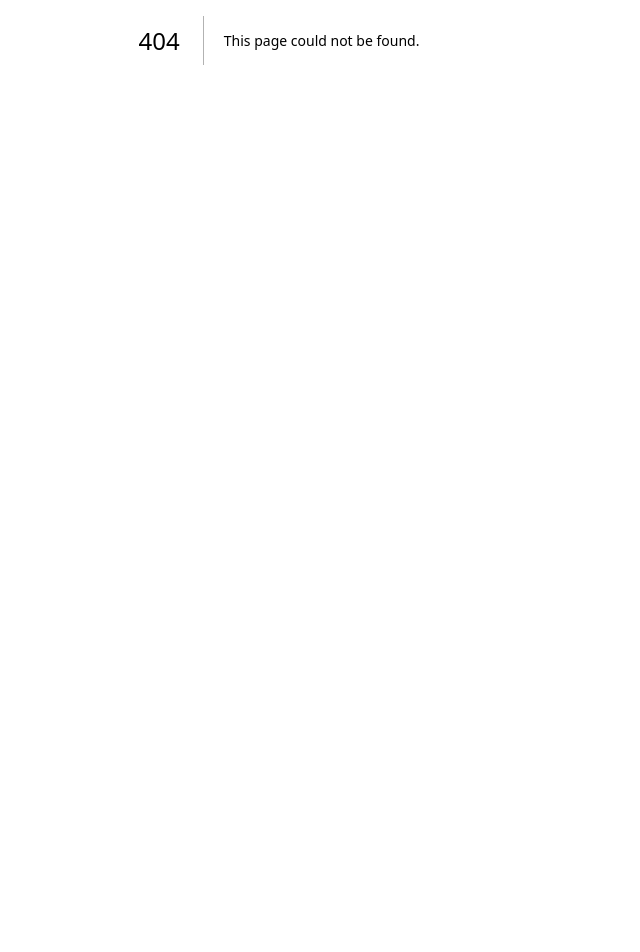
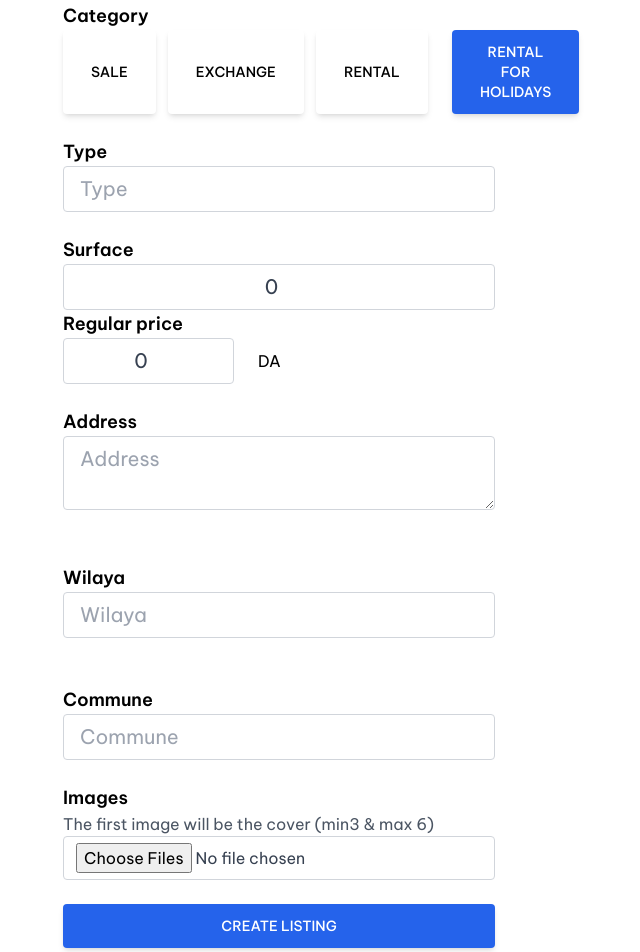
Before and after one commit to AhmedRamiBoukef/tpIGL, a Next.js app: page /addListing in a window 1280 px wide. Before the commit this address had no page. Shown: the part 360-1312 px from the top of the page, without its empty margins (361-1001 px from the left). Before the commit the page ends 800 px from the top, so only its background shows below. Built offline with nearby package versions, Linux system fonts and the light colour scheme; sample sign-in values are in the browser's storage.

Commit message:
Adding addListing Page

```diff
--- /dev/null
+++ b/pages/addListing.js
@@ -0,0 +1,291 @@
+import { useState } from "react";
+import { toast } from "react-toastify";
+
+
+export default function AddListing() {
+  const [loading, setLoading] = useState(false);
+  const [formData, setFormData] = useState({
+    type: "rent",
+    name: "",
+    bedrooms: 1,
+    bathrooms: 1,
+    parking: false,
+    furnished: false,
+    address: "",
+    description: "",
+    offer: false,
+    regularPrice: 0,
+    discountedPrice: 0,
+    images: {},
+  });
+  const {
+    type,
+    name,
+    bedrooms,
+    bathrooms,
+    parking,
+    address,
+    furnished,
+    description,
+    offer,
+    regularPrice,
+    discountedPrice,
+    images,
+  } = formData;
+
+  function onChange(e) {
+    let boolean = null;
+    if (e.target.value === "true") {
+      boolean = true;
+    }
+    if (e.target.value === "false") {
+      boolean = false;
+    }
+    // Files
+    if (e.target.files) {
+      setFormData((prevState) => ({
+        ...prevState,
+        images: e.target.files,
+      }));
+    }
+    // Text/Boolean/Number
+    if (!e.target.files) {
+      setFormData((prevState) => ({
+        ...prevState,
+        [e.target.id]: boolean ?? e.target.value,
+      }));
+    }
+  }
+  async function onSubmit(e) {
+    e.preventDefault();
+    setLoading(true);
+    if (+discountedPrice >= +regularPrice) {
+      setLoading(false);
+      toast.error("Discounted price should be less than regular price");
+      return;
+    }
+    if (images.length > 6) {
+      setLoading(false);
+      toast.error("maximum 6 images are allowed");
+      return;
+    }
+
+    const formDataCopy = {
+      ...formData,
+      imgUrls,
+      timestamp: serverTimestamp(),
+      userRef: auth.currentUser.uid,
+    };
+    delete formDataCopy.images;
+    !formDataCopy.offer && delete formDataCopy.discountedPrice;
+    const docRef = await addDoc(collection(db, "listings"), formDataCopy);
+    setLoading(false);
+    toast.success("Listing created");
+    navigate(`/category/${formDataCopy.type}/${docRef.id}`);
+  }
+
+  if (loading) {
+    return <div>Loading</div>;
+  }
+  return (
+    <main className="max-w-md px-2 mx-auto">
+      <h1 className="text-3xl text-center mt-6 font-bold">Create a Listing</h1>
+      <form onSubmit={onSubmit}>
+
+        <p className="text-lg mt-6 font-semibold">Title</p>
+        <input
+          type="text"
+          id="name"
+          value={name}
+          onChange={onChange}
+          placeholder="Title"
+          maxLength="32"
+          minLength="10"
+          required
+          className="w-full px-4 py-2 text-xl text-gray-700 bg-white border border-gray-300 rounded transition duration-150 ease-in-out focus:text-gray-700 focus:bg-white focus:border-slate-600 mb-6"
+        />
+        <p className="text-lg mt-6 font-semibold">Description</p>
+        <textarea
+          type="text"
+          id="address"
+          value={address}
+          onChange={onChange}
+          placeholder="Description"
+          required
+          className="w-full px-4 py-2 text-xl text-gray-700 bg-white border border-gray-300 rounded transition duration-150 ease-in-out focus:text-gray-700 focus:bg-white focus:border-slate-600 mb-6"
+        />
+        <p className="text-lg mt-6 font-semibold">Category</p>
+        <div className="flex">
+          <button
+            type="button"
+            id="type"
+            value="sale"
+            onClick={onChange}
+            className={`mr-3 px-7 py-3 font-medium text-sm uppercase shadow-md rounded hover:shadow-lg focus:shadow-lg active:shadow-lg transition duration-150 ease-in-out w-full ${
+              type === "rent"
+                ? "bg-white text-black"
+                : "bg-blue-600 text-white"
+            }`}
+          >
+            Sale
+          </button>
+          <button
+            type="button"
+            id="type"
+            value="exchange"
+            onClick={onChange}
+            className={`mr-3 px-7 py-3 font-medium text-sm uppercase shadow-md rounded hover:shadow-lg focus:shadow-lg active:shadow-lg transition duration-150 ease-in-out w-full ${
+              type === "rent"
+                ? "bg-white text-black"
+                : "bg-blue-600 text-white"
+            }`}
+          >
+            Exchange
+          </button>
+          <button
+            type="button"
+            id="type"
+            value="rental"
+            onClick={onChange}
+            className={`mr-3 px-7 py-3 font-medium text-sm uppercase shadow-md rounded hover:shadow-lg focus:shadow-lg active:shadow-lg transition duration-150 ease-in-out w-full ${
+              type === "rent"
+                ? "bg-white text-black"
+                : "bg-blue-600 text-white"
+            }`}
+          >
+            Rental
+          </button>
+          <button
+            type="button"
+            id="type"
+            value="Rental for holidays"
+            onClick={onChange}
+            className={`ml-3 px-7 py-3 font-medium text-sm uppercase shadow-md rounded hover:shadow-lg focus:shadow-lg active:shadow-lg transition duration-150 ease-in-out w-full ${
+              type === "sale"
+                ? "bg-white text-black"
+                : "bg-blue-600 text-white"
+            }`}
+          >
+            Rental for holidays
+          </button>
+        </div>
+
+        <p className="text-lg mt-6 font-semibold">Type</p>
+        <input
+          type="text"
+          id="name"
+          value={name}
+          onChange={onChange}
+          placeholder="Type"
+          maxLength="32"
+          minLength="10"
+          required
+          className="w-full px-4 py-2 text-xl text-gray-700 bg-white border border-gray-300 rounded transition duration-150 ease-in-out focus:text-gray-700 focus:bg-white focus:border-slate-600 mb-6"
+        />
+
+          <p className="text-lg font-semibold">Surface</p>
+          <div className="flex w-full justify-center items-center space-x-6">
+            <input
+              type="number"
+              id="surface"
+              value={regularPrice}
+              onChange={onChange}
+              min="50"
+              max="400000000"
+              required
+              className="w-full px-4 py-2 text-xl text-gray-700 bg-white border border-gray-300 rounded transition duration-150 ease-in-out focus:text-gray-700 focus:bg-white focus:border-slate-600 text-center"
+            />
+          </div>
+
+
+
+
+        <div className="flex items-center mb-6">
+          <div className="">
+            <p className="text-lg font-semibold">Regular price</p>
+            <div className="flex w-full justify-center items-center space-x-6">
+              <input
+                type="number"
+                id="regularPrice"
+                value={regularPrice}
+                onChange={onChange}
+                min="50"
+                max="400000000"
+                required
+                className="w-full px-4 py-2 text-xl text-gray-700 bg-white border border-gray-300 rounded transition duration-150 ease-in-out focus:text-gray-700 focus:bg-white focus:border-slate-600 text-center"
+              />
+              {type === "rent" && (
+                <div className="">
+                  <p className="text-md w-full whitespace-nowrap">DA</p>
+                </div>
+              )}
+            </div>
+          </div>
+        </div>
+
+
+
+        <p className="text-lg mt-6 font-semibold">Address</p>
+        <textarea
+          type="text"
+          id="address"
+          value={address}
+          onChange={onChange}
+          placeholder="Address"
+          required
+          className="w-full px-4 py-2 text-xl text-gray-700 bg-white border border-gray-300 rounded transition duration-150 ease-in-out focus:text-gray-700 focus:bg-white focus:border-slate-600 mb-6"
+        />
+
+
+        <p className="text-lg mt-6 font-semibold">Wilaya</p>
+        <input
+          type="text"
+          id="name"
+          value={name}
+          onChange={onChange}
+          placeholder="Wilaya"
+          maxLength="32"
+          minLength="10"
+          required
+          className="w-full px-4 py-2 text-xl text-gray-700 bg-white border border-gray-300 rounded transition duration-150 ease-in-out focus:text-gray-700 focus:bg-white focus:border-slate-600 mb-6"
+        />
+
+      <p className="text-lg mt-6 font-semibold">Commune</p>
+        <input
+          type="text"
+          id="name"
+          value={name}
+          onChange={onChange}
+          placeholder="Commune"
+          maxLength="32"
+          minLength="10"
+          required
+          className="w-full px-4 py-2 text-xl text-gray-700 bg-white border border-gray-300 rounded transition duration-150 ease-in-out focus:text-gray-700 focus:bg-white focus:border-slate-600 mb-6"
+        />
+
+
+        <div className="mb-6">
+          <p className="text-lg font-semibold">Images</p>
+          <p className="text-gray-600">
+            The first image will be the cover (min3 & max 6)
+          </p>
+          <input
+            type="file"
+            id="images"
+            onChange={onChange}
+            accept=".jpg,.png,.jpeg"
+            multiple
+            required
+            className="w-full px-3 py-1.5 text-gray-700 bg-white border border-gray-300 rounded transition duration-150 ease-in-out focus:bg-white focus:border-blue-600"
+          />
+        </div>
+        <button
+          type="submit"
+          className="mb-6 w-full px-7 py-3 bg-blue-600 text-white font-medium text-sm uppercase rounded shadow-md hover:bg-blue-700 hover:shadow-lg focus:bg-blue-700 focus:shadow-lg active:bg-blue-800 active:shadow-lg transition duration-150 ease-in-out"
+        >
+          Create Listing
+        </button>
+      </form>
+    </main>
+  );
+}
--- a/sections/Header.jsx
+++ b/sections/Header.jsx
@@ -31,6 +31,7 @@ function Header() {
         console.log(err);
         toast.error(err.message);
       });
+      console.log(response.credential);
 
   }, []);
   return (
```
